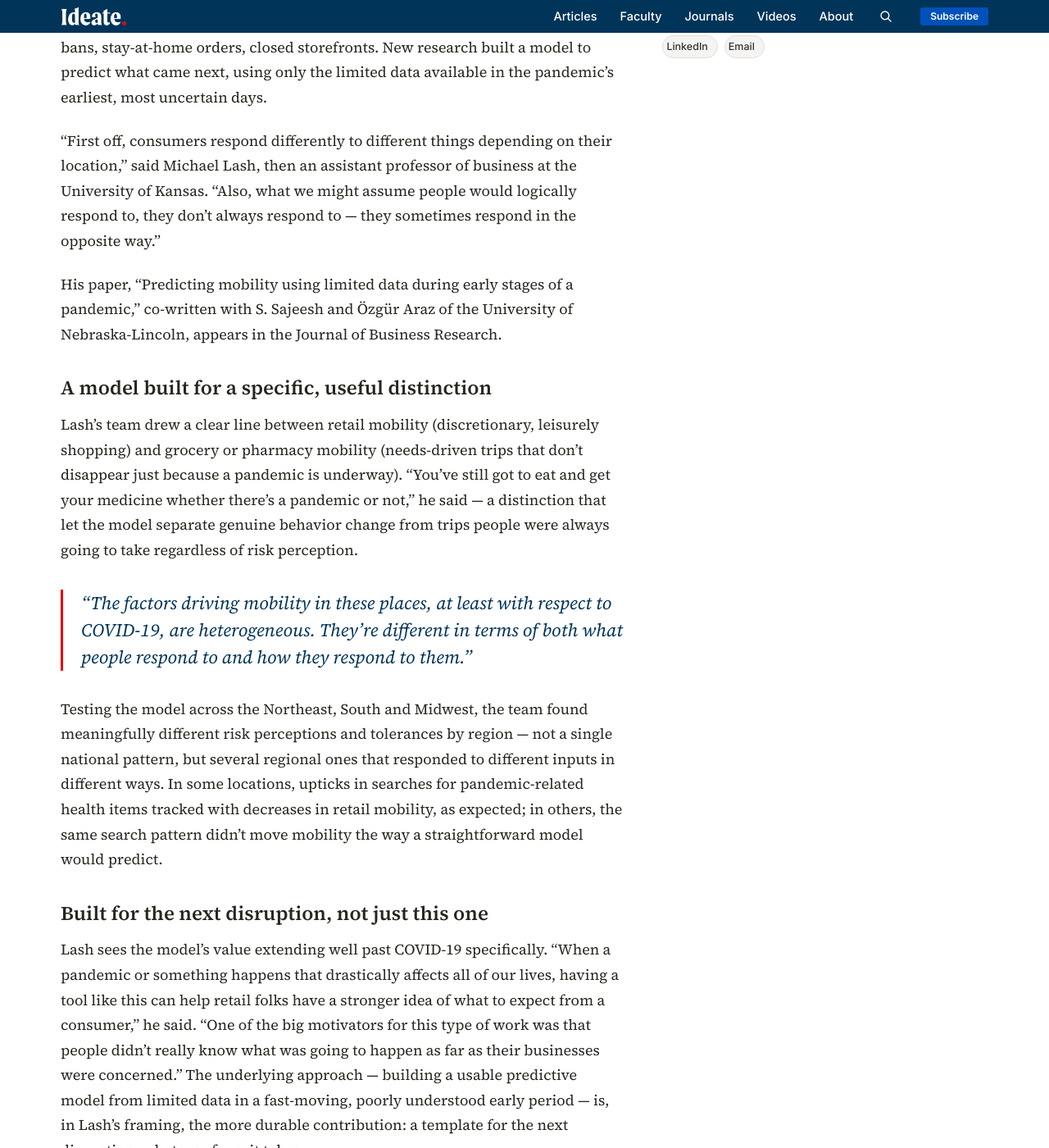
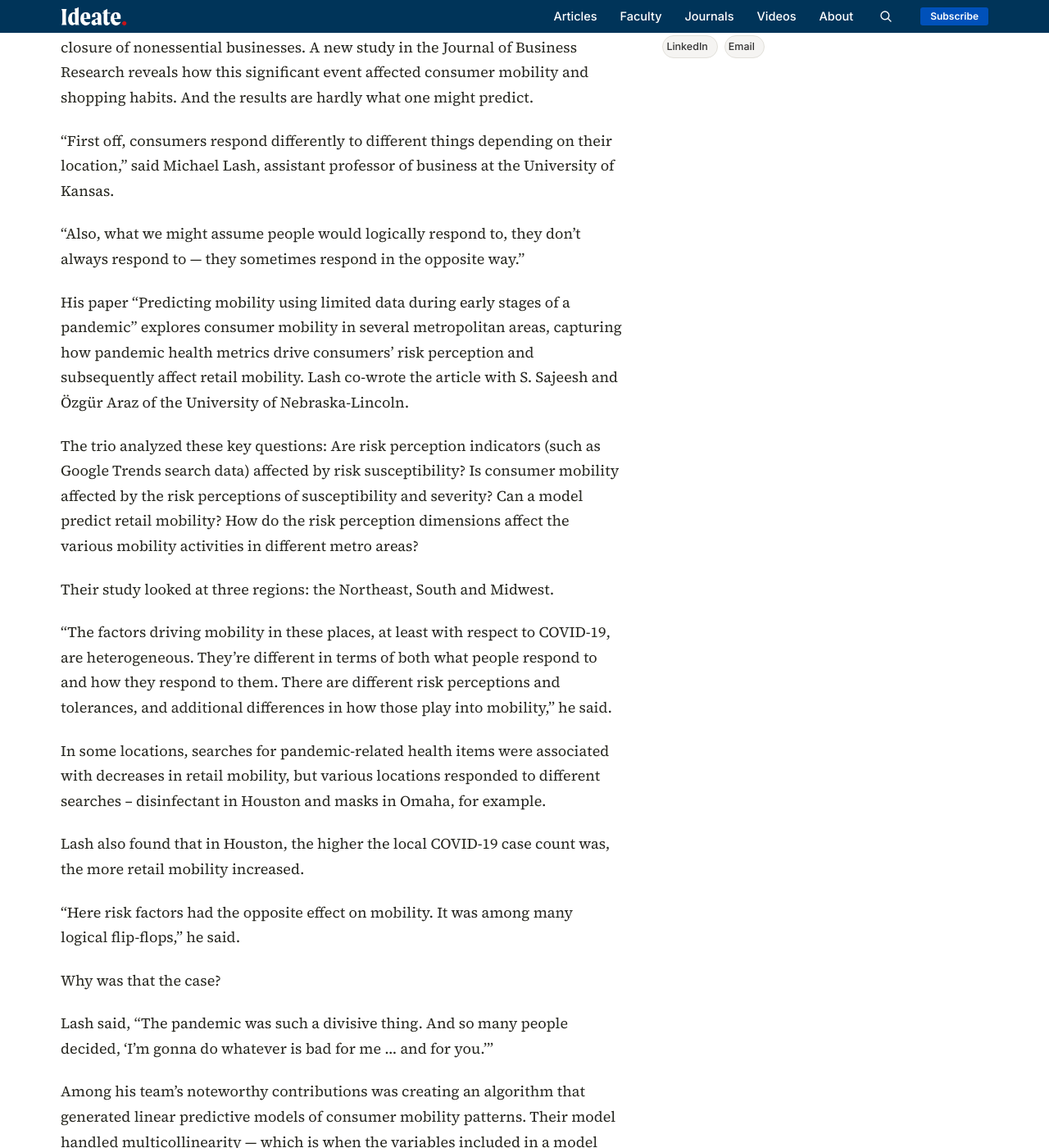
Before and after one commit to KUBschool/ideate, a Jekyll site: the page built from _articles/2023-01-26-retail-mobility-pandemic-model.md, in a window 1280 px wide and 1400 px high, scrolled down 1179 px. Shown: the whole window at 82% size. Built offline with Jekyll 4.4.1, drawn with Linux system fonts in a browser that asks for light colours; some of the changed text lies outside the part shown.

Commit message:
Update Article “2023-01-26-retail-mobility-pandemic-model”

```diff
--- a/_articles/2023-01-26-retail-mobility-pandemic-model.md
+++ b/_articles/2023-01-26-retail-mobility-pandemic-model.md
@@ -1,37 +1,64 @@
 ---
-title: "New model effectively predicts consumers' retail shopping mobility during a pandemic"
-dek: "COVID-19 upended shopping habits overnight, and businesses had almost no data to plan around. A new predictive model built during the pandemic's early days found people didn't always respond the way anyone expected."
+title: New model effectively predicts consumers' retail shopping mobility during
+  a pandemic
+dek: COVID-19 upended shopping habits overnight, and businesses had almost no
+  data to plan around. A new predictive model built during the pandemic's early
+  days found people didn't always respond the way anyone expected.
 topic: analytics
 faculty: []
-byline: "Michael Lash"
+byline: Jon Niccum
 date: 2023-01-26
+image: /assets/uploads/covid19-retail.jpeg
 image_tint: steam
 featured: false
-source_url: "https://business.ku.edu/news/article/2023/01/26/new-model-effectively-predicts-consumers-retail-shopping-mobility-during-pandemic"
-answer_box: >-
-  A predictive model built on limited early-pandemic data finds consumer
-  response to COVID-19 health metrics varied substantially by region and
-  often ran counter to what a straightforward reading would predict —
-  with retail mobility (leisurely shopping) responding differently than
-  grocery or pharmacy mobility (needs-driven trips), and different
-  metro regions showing genuinely different risk tolerances rather than
-  one national pattern.
+source_url: https://business.ku.edu/news/article/2023/01/26/new-model-effectively-predicts-consumers-retail-shopping-mobility-during-pandemic
+answer_box: A predictive model built on limited early-pandemic data finds
+  consumer response to COVID-19 health metrics varied substantially by region
+  and often ran counter to what a straightforward reading would predict — with
+  retail mobility (leisurely shopping) responding differently than grocery or
+  pharmacy mobility (needs-driven trips), and different metro regions showing
+  genuinely different risk tolerances rather than one national pattern.
+journal: Journal of Business Research
+journal_url: https://www.sciencedirect.com/science/article/pii/S0148296322008785
 ---
+COVID-19 forced people to contend with travel bans, stay-at-home orders and closure of nonessential businesses. A new study in the Journal of Business Research reveals how this significant event affected consumer mobility and shopping habits. And the results are hardly what one might predict.
 
-COVID-19 forced abrupt, simultaneous changes on how people shopped — travel bans, stay-at-home orders, closed storefronts. New research built a model to predict what came next, using only the limited data available in the pandemic's earliest, most uncertain days.
+“First off, consumers respond differently to different things depending on their location,” said Michael Lash, assistant professor of business at the University of Kansas.
 
-"First off, consumers respond differently to different things depending on their location," said Michael Lash, then an assistant professor of business at the University of Kansas. "Also, what we might assume people would logically respond to, they don't always respond to — they sometimes respond in the opposite way."
+“Also, what we might assume people would logically respond to, they don’t always respond to — they sometimes respond in the opposite way.”
 
-His paper, "Predicting mobility using limited data during early stages of a pandemic," co-written with S. Sajeesh and Özgür Araz of the University of Nebraska-Lincoln, appears in the Journal of Business Research.
+His paper [“Predicting mobility using limited data during early stages of a pandemic”](https://www.sciencedirect.com/science/article/abs/pii/S0148296322008785) explores consumer mobility in several metropolitan areas, capturing how pandemic health metrics drive consumers’ risk perception and subsequently affect retail mobility. Lash co-wrote the article with S. Sajeesh and Özgür Araz of the University of Nebraska-Lincoln.
 
-## A model built for a specific, useful distinction
+The trio analyzed these key questions: Are risk perception indicators (such as Google Trends search data) affected by risk susceptibility? Is consumer mobility affected by the risk perceptions of susceptibility and severity? Can a model predict retail mobility? How do the risk perception dimensions affect the various mobility activities in different metro areas?
 
-Lash's team drew a clear line between retail mobility (discretionary, leisurely shopping) and grocery or pharmacy mobility (needs-driven trips that don't disappear just because a pandemic is underway). "You've still got to eat and get your medicine whether there's a pandemic or not," he said — a distinction that let the model separate genuine behavior change from trips people were always going to take regardless of risk perception.
+Their study looked at three regions: the Northeast, South and Midwest.
 
-> "The factors driving mobility in these places, at least with respect to COVID-19, are heterogeneous. They're different in terms of both what people respond to and how they respond to them."
+“The factors driving mobility in these places, at least with respect to COVID-19, are heterogeneous. They’re different in terms of both what people respond to and how they respond to them. There are different risk perceptions and tolerances, and additional differences in how those play into mobility,” he said.
 
-Testing the model across the Northeast, South and Midwest, the team found meaningfully different risk perceptions and tolerances by region — not a single national pattern, but several regional ones that responded to different inputs in different ways. In some locations, upticks in searches for pandemic-related health items tracked with decreases in retail mobility, as expected; in others, the same search pattern didn't move mobility the way a straightforward model would predict.
+In some locations, searches for pandemic-related health items were associated with decreases in retail mobility, but various locations responded to different searches – disinfectant in Houston and masks in Omaha, for example.
 
-## Built for the next disruption, not just this one
+Lash also found that in Houston, the higher the local COVID-19 case count was, the more retail mobility increased.
 
-Lash sees the model's value extending well past COVID-19 specifically. "When a pandemic or something happens that drastically affects all of our lives, having a tool like this can help retail folks have a stronger idea of what to expect from a consumer," he said. "One of the big motivators for this type of work was that people didn't really know what was going to happen as far as their businesses were concerned." The underlying approach — building a usable predictive model from limited data in a fast-moving, poorly understood early period — is, in Lash's framing, the more durable contribution: a template for the next disruption, whatever form it takes.
+“Here risk factors had the opposite effect on mobility. It was among many logical flip-flops,” he said.
+
+Why was that the case?
+
+Lash said, “The pandemic was such a divisive thing. And so many people decided, ‘I’m gonna do whatever is bad for me … and for you.’”
+
+Among his team’s noteworthy contributions was creating an algorithm that generated linear predictive models of consumer mobility patterns. Their model handled multicollinearity — which is when the variables included in a model are all correlated when put with one another — and selected variables for inclusion that were strictly statistically significant and contained no multicollinearity.
+
+“We include these measures of risk severity and risk susceptibility, and we let the model figure out what’s statistically important,” Lash said.
+
+“In the back of my mind as we were doing this, I thought, ‘Maybe after we build these models, we’ll need to go back and figure out some additional data in order to build more accurate ones. But, actually, the predictions are surprisingly good with just these measurements. We use some other measurements like transit data to predict retail, grocery and pharmacy mobility, yet I was surprised at how much these variables we included were able to accurately predict things en masse.”
+
+He also notes that his paper makes a clear distinction between retail mobility (which is defined as leisurely shopping) compared to grocery or pharmacy mobility (which is more driven by needs).
+
+“You've still got to eat and get your medicine whether there’s a pandemic or not,” he said.
+
+An Iowa native, Lash started working at KU in 2019 — right before the pandemic began. His expertise includes business analytics, machine learning and predictive modeling.
+
+Lash believes this research and its valuable algorithm could be applied to other subjects as well.
+
+“When a pandemic or something happens that drastically affects all of our lives, having a tool like this can help retail folks have a stronger idea of what to expect from a consumer,” he said.
+
+“One of the big motivators for this type of work was that people didn’t really know what was going to happen as far as their businesses were concerned. Some businesses have inventory that they can keep on hand for months and months. But others, like restaurants, have perishable goods. If you have a better way of gauging what the consumer is going to be doing, then you can better prepare your inventory, for instance. So, hopefully, we wouldn’t see as many establishments go out of business.”
```
Also changed, not shown: assets/uploads/covid19-retail.jpeg (added).
